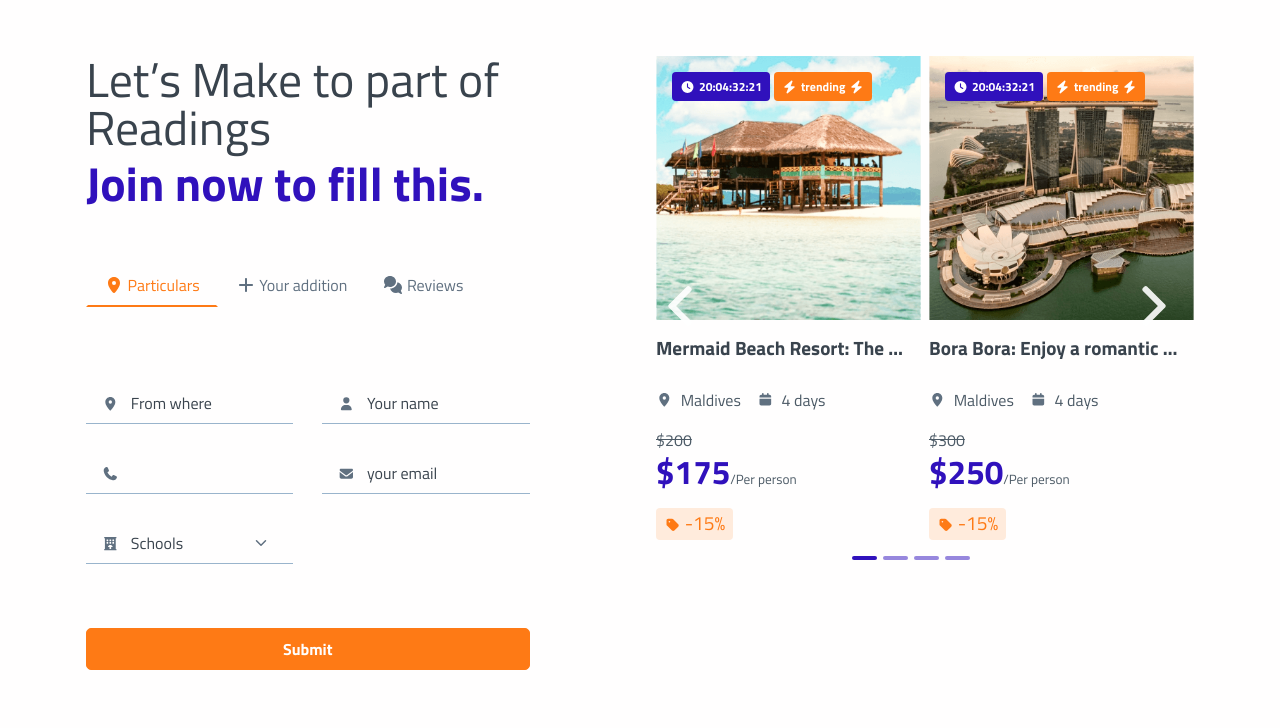
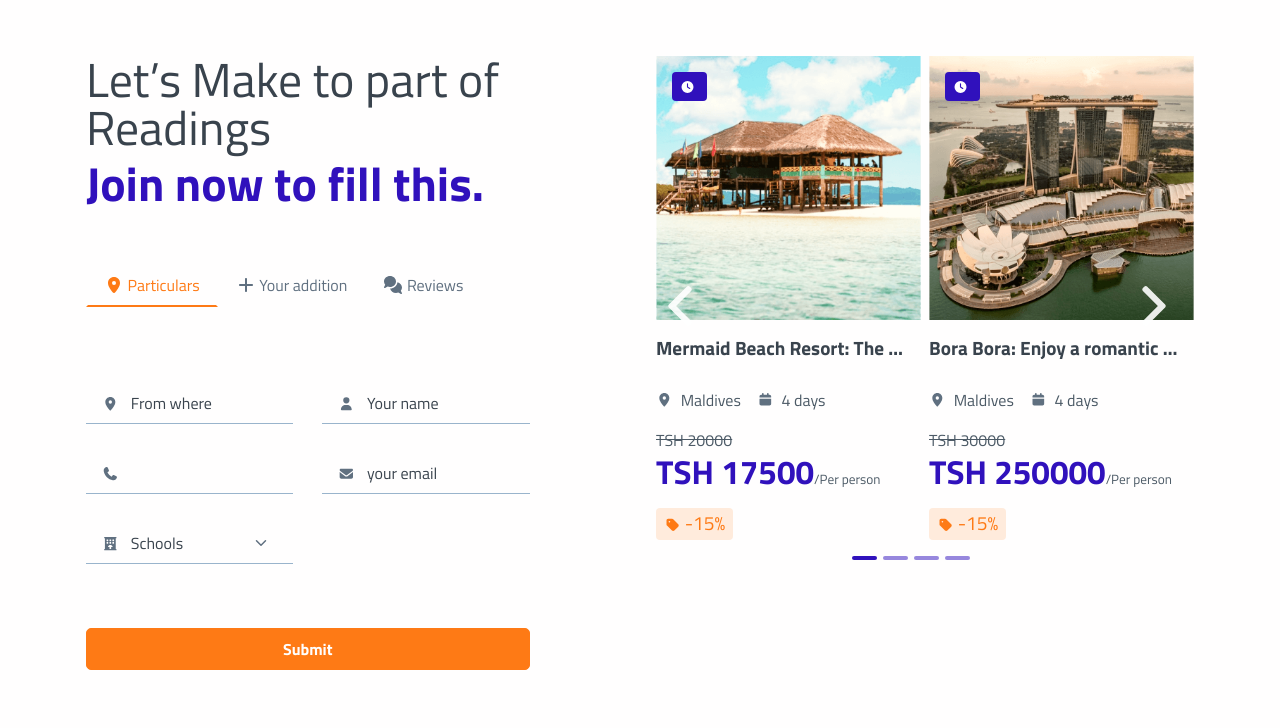
Before and after one commit to adevotus/Landing-maktaba, a plain HTML site: page index.html in a window 1280 px wide. Shown: the part 72-800 px from the top of the page. Drawn offline with Linux system fonts and the light colour scheme.

Commit message:
sliding  modifier

```diff
--- a/index.html
+++ b/index.html
@@ -175,7 +175,7 @@
                           </div>
                         </div>
                         <div class="col-12 d-grid mt-6">
-                          <button class="btn btn-secondary" type="submit">Search Packages</button>
+                          <button class="btn btn-secondary" type="submit">Submit</button>
                         </div>
                       </form>
                     </div>
@@ -190,23 +190,23 @@
                     <div class="row h-100 align-items-center g-2">
                       <div class="col-md-6 mb-3 mb-md-0 h-100">
                         <div class="card card-span h-100 text-white"><img class="img-fluid h-100" src="assets/img/gallery/maldives.png" alt="..." />
-                          <div class="card-img-overlay ps-0"><span class="badge bg-primary ms-3 me-1 p-2"><i class="fas fa-clock me-1"></i><span>20:04:32:21</span></span><span class="badge bg-secondary p-2"><i class="fas fa-bolt me-1"></i><span>trending</span><i class="fas fa-bolt ms-1"> </i></span></div>
+                          <div class="card-img-overlay ps-0"><span class="badge bg-primary ms-3 me-1 p-2"><i class="fas fa-clock me-1"></i></span><span class="badge bg-secondary p-2"></div>
                           <div class="card-body ps-0">
                             <h5 class="fw-bold text-1000 mb-4 text-truncate">Mermaid Beach Resort: The most joyful way to spend your holiday</h5>
                             <div class="d-flex align-items-center justify-content-start"><span class="text-800 fs--1 me-2"><i class="fas fa-map-marker-alt"></i></span><span class="text-900 me-3">Maldives</span><span class="text-800 fs--1 me-2"><i class="fas fa-calendar"></i></span><span class="text-900">4 days</span></div>
-                            <p class="text-decoration-line-through text-900 mt-3 mb-0">$200</p>
-                            <h1 class="mb-3 text-primary fw-bolder fs-4"><span>$175</span><span class="text-900 fs--1 fw-normal">/Per person</span></h1><span class="badge bg-soft-secondary p-2"><i class="fas fa-tag text-secondary fs--1 me-1"></i><span class="text-secondary fw-normal fs-1">-15%</span></span>
+                            <p class="text-decoration-line-through text-900 mt-3 mb-0">TSH 20000</p>
+                            <h1 class="mb-3 text-primary fw-bolder fs-4"><span>TSH 17500</span><span class="text-900 fs--1 fw-normal">/Per person</span></h1><span class="badge bg-soft-secondary p-2"><i class="fas fa-tag text-secondary fs--1 me-1"></i><span class="text-secondary fw-normal fs-1">-15%</span></span>
                           </div>
                         </div>
                       </div>
                       <div class="col-md-6 mb-3 mb-md-0 h-100">
                         <div class="card card-span h-100 text-white"><img class="img-fluid h-100" src="assets/img/gallery/cinnamon.png" alt="..." />
-                          <div class="card-img-overlay ps-0"><span class="badge bg-primary ms-3 me-1 p-2"><i class="fas fa-clock me-1"></i><span>20:04:32:21</span></span><span class="badge bg-secondary p-2"><i class="fas fa-bolt me-1"></i><span>trending</span><i class="fas fa-bolt ms-1"> </i></span></div>
+                          <div class="card-img-overlay ps-0"><span class="badge bg-primary ms-3 me-1 p-2"><i class="fas fa-clock me-1"></i></span><span class="badge bg-secondary p-2"></span></div>
                           <div class="card-body ps-0">
                             <h5 class="fw-bold text-1000 mb-4 text-truncate">Bora Bora: Enjoy a romantic cruise tour of at the sunny side of life</h5>
                             <div class="d-flex align-items-center justify-content-start"><span class="text-800 fs--1 me-2"><i class="fas fa-map-marker-alt"></i></span><span class="text-900 me-3">Maldives</span><span class="text-800 fs--1 me-2"><i class="fas fa-calendar"></i></span><span class="text-900">4 days</span></div>
-                            <p class="text-decoration-line-through text-900 mt-3 mb-0">$300</p>
-                            <h1 class="mb-3 text-primary fw-bolder fs-4"><span>$250</span><span class="text-900 fs--1 fw-normal">/Per person</span></h1><span class="badge bg-soft-secondary p-2"><i class="fas fa-tag text-secondary fs--1 me-1"></i><span class="text-secondary fw-normal fs-1">-15%</span></span>
+                            <p class="text-decoration-line-through text-900 mt-3 mb-0">TSH 30000</p>
+                            <h1 class="mb-3 text-primary fw-bolder fs-4"><span>TSH 250000</span><span class="text-900 fs--1 fw-normal">/Per person</span></h1><span class="badge bg-soft-secondary p-2"><i class="fas fa-tag text-secondary fs--1 me-1"></i><span class="text-secondary fw-normal fs-1">-15%</span></span>
                           </div>
                         </div>
                       </div>
@@ -221,8 +221,8 @@
                           <div class="card-body ps-0">
                             <h5 class="fw-bold text-1000 mb-4 text-truncate">Mermaid Beach Resort: The most joyful way to spend your holiday</h5>
                             <div class="d-flex align-items-center justify-content-start"><span class="text-800 fs--1 me-2"><i class="fas fa-map-marker-alt"></i></span><span class="text-900 me-3">Maldives</span><span class="text-800 fs--1 me-2"><i class="fas fa-calendar"></i></span><span class="text-900">4 days</span></div>
-                            <p class="text-decoration-line-through text-900 mt-3 mb-0">$200</p>
-                            <h1 class="mb-3 text-primary fw-bolder fs-4"><span>$175</span><span class="text-900 fs--1 fw-normal">/Per person</span></h1><span class="badge bg-soft-secondary p-2"><i class="fas fa-tag text-secondary fs--1 me-1"></i><span class="text-secondary fw-normal fs-1">-15%</span></span>
+                            <p class="text-decoration-line-through text-900 mt-3 mb-0">Tsh 20000</p>
+                            <h1 class="mb-3 text-primary fw-bolder fs-4"><span>Tsh 17500</span><span class="text-900 fs--1 fw-normal">/Per person</span></h1><span class="badge bg-soft-secondary p-2"><i class="fas fa-tag text-secondary fs--1 me-1"></i><span class="text-secondary fw-normal fs-1">-15%</span></span>
                           </div>
                         </div>
                       </div>
@@ -232,8 +232,8 @@
                           <div class="card-body ps-0">
                             <h5 class="fw-bold text-1000 mb-4 text-truncate">Bora Bora: Enjoy a romantic cruise tour of at the sunny side of life</h5>
                             <div class="d-flex align-items-center justify-content-start"><span class="text-800 fs--1 me-2"><i class="fas fa-map-marker-alt"></i></span><span class="text-900 me-3">Maldives</span><span class="text-800 fs--1 me-2"><i class="fas fa-calendar"></i></span><span class="text-900">4 days</span></div>
-                            <p class="text-decoration-line-through text-900 mt-3 mb-0">$300</p>
-                            <h1 class="mb-3 text-primary fw-bolder fs-4"><span>$250</span><span class="text-900 fs--1 fw-normal">/Per person</span></h1><span class="badge bg-soft-secondary p-2"><i class="fas fa-tag text-secondary fs--1 me-1"></i><span class="text-secondary fw-normal fs-1">-15%</span></span>
+                            <p class="text-decoration-line-through text-900 mt-3 mb-0">TSH 30000</p>
+                            <h1 class="mb-3 text-primary fw-bolder fs-4"><span>TSH 25000</span><span class="text-900 fs--1 fw-normal">/Per person</span></h1><span class="badge bg-soft-secondary p-2"><i class="fas fa-tag text-secondary fs--1 me-1"></i><span class="text-secondary fw-normal fs-1">-15%</span></span>
                           </div>
                         </div>
                       </div>
@@ -244,12 +244,12 @@
                     <div class="row h-100 align-items-center g-2">
                       <div class="col-md-6 mb-3 mb-md-0 h-100">
                         <div class="card card-span h-100 text-white"><img class="img-fluid h-100" src="assets/img/gallery/maldives.png" alt="..." />
-                          <div class="card-img-overlay ps-0"><span class="badge bg-primary ms-3 me-1 p-2"><i class="fas fa-clock me-1"></i><span>20:04:32:21</span></span><span class="badge bg-secondary p-2"><i class="fas fa-bolt me-1"></i><span>trending</span><i class="fas fa-bolt ms-1"> </i></span></div>
+                          <div class="card-img-overlay ps-0"><span class="badge bg-primary ms-3 me-1 p-2"><i class="fas fa-clock me-1"></i></span></div>
                           <div class="card-body ps-0">
                             <h5 class="fw-bold text-1000 mb-4 text-truncate">Mermaid Beach Resort: The most joyful way to spend your holiday</h5>
                             <div class="d-flex align-items-center justify-content-start"><span class="text-800 fs--1 me-2"><i class="fas fa-map-marker-alt"></i></span><span class="text-900 me-3">Maldives</span><span class="text-800 fs--1 me-2"><i class="fas fa-calendar"></i></span><span class="text-900">4 days</span></div>
-                            <p class="text-decoration-line-through text-900 mt-3 mb-0">$200</p>
-                            <h1 class="mb-3 text-primary fw-bolder fs-4"><span>$175</span><span class="text-900 fs--1 fw-normal">/Per person</span></h1><span class="badge bg-soft-secondary p-2"><i class="fas fa-tag text-secondary fs--1 me-1"></i><span class="text-secondary fw-normal fs-1">-15%</span></span>
+                            <p class="text-decoration-line-through text-900 mt-3 mb-0">TSH 20000</p>
+                            <h1 class="mb-3 text-primary fw-bolder fs-4"><span>TSH 175000</span><span class="text-900 fs--1 fw-normal">/Per person</span></h1><span class="badge bg-soft-secondary p-2"><i class="fas fa-tag text-secondary fs--1 me-1"></i><span class="text-secondary fw-normal fs-1">-15%</span></span>
                           </div>
                         </div>
                       </div>
@@ -259,8 +259,8 @@
                           <div class="card-body ps-0">
                             <h5 class="fw-bold text-1000 mb-4 text-truncate">Bora Bora: Enjoy a romantic cruise tour of at the sunny side of life</h5>
                             <div class="d-flex align-items-center justify-content-start"><span class="text-800 fs--1 me-2"><i class="fas fa-map-marker-alt"></i></span><span class="text-900 me-3">Maldives</span><span class="text-800 fs--1 me-2"><i class="fas fa-calendar"></i></span><span class="text-900">4 days</span></div>
-                            <p class="text-decoration-line-through text-900 mt-3 mb-0">$300</p>
-                            <h1 class="mb-3 text-primary fw-bolder fs-4"><span>$250</span><span class="text-900 fs--1 fw-normal">/Per person</span></h1><span class="badge bg-soft-secondary p-2"><i class="fas fa-tag text-secondary fs--1 me-1"></i><span class="text-secondary fw-normal fs-1">-15%</span></span>
+                            <p class="text-decoration-line-through text-900 mt-3 mb-0">TSH 30000</p>
+                            <h1 class="mb-3 text-primary fw-bolder fs-4"><span>TSH 25000</span><span class="text-900 fs--1 fw-normal">/Per person</span></h1><span class="badge bg-soft-secondary p-2"><i class="fas fa-tag text-secondary fs--1 me-1"></i><span class="text-secondary fw-normal fs-1">-15%</span></span>
                           </div>
                         </div>
                       </div>
@@ -275,8 +275,8 @@
                           <div class="card-body ps-0">
                             <h5 class="fw-bold text-1000 mb-4 text-truncate">Mermaid Beach Resort: The most joyful way to spend your holiday</h5>
                             <div class="d-flex align-items-center justify-content-start"><span class="text-800 fs--1 me-2"><i class="fas fa-map-marker-alt"></i></span><span class="text-900 me-3">Maldives</span><span class="text-800 fs--1 me-2"><i class="fas fa-calendar"></i></span><span class="text-900">4 days</span></div>
-                            <p class="text-decoration-line-through text-900 mt-3 mb-0">$200</p>
-                            <h1 class="mb-3 text-primary fw-bolder fs-4"><span>$175</span><span class="text-900 fs--1 fw-normal">/Per person</span></h1><span class="badge bg-soft-secondary p-2"><i class="fas fa-tag text-secondary fs--1 me-1"></i><span class="text-secondary fw-normal fs-1">-15%</span></span>
+                            <p class="text-decoration-line-through text-900 mt-3 mb-0">TSH 20000</p>
+                            <h1 class="mb-3 text-primary fw-bolder fs-4"><span>TSH 175000</span><span class="text-900 fs--1 fw-normal">/Per person</span></h1><span class="badge bg-soft-secondary p-2"><i class="fas fa-tag text-secondary fs--1 me-1"></i><span class="text-secondary fw-normal fs-1">-15%</span></span>
                           </div>
                         </div>
                       </div>
@@ -286,8 +286,8 @@
                           <div class="card-body ps-0">
                             <h5 class="fw-bold text-1000 mb-4 text-truncate">Bora Bora: Enjoy a romantic cruise tour of at the sunny side of life</h5>
                             <div class="d-flex align-items-center justify-content-start"><span class="text-800 fs--1 me-2"><i class="fas fa-map-marker-alt"></i></span><span class="text-900 me-3">Maldives</span><span class="text-800 fs--1 me-2"><i class="fas fa-calendar"></i></span><span class="text-900">4 days</span></div>
-                            <p class="text-decoration-line-through text-900 mt-3 mb-0">$300</p>
-                            <h1 class="mb-3 text-primary fw-bolder fs-4"><span>$250</span><span class="text-900 fs--1 fw-normal">/Per person</span></h1><span class="badge bg-soft-secondary p-2"><i class="fas fa-tag text-secondary fs--1 me-1"></i><span class="text-secondary fw-normal fs-1">-15%</span></span>
+                            <p class="text-decoration-line-through text-900 mt-3 mb-0">TSH 30000</p>
+                            <h1 class="mb-3 text-primary fw-bolder fs-4"><span>TSH 250000</span><span class="text-900 fs--1 fw-normal">/Per person</span></h1><span class="badge bg-soft-secondary p-2"><i class="fas fa-tag text-secondary fs--1 me-1"></i><span class="text-secondary fw-normal fs-1">-15%</span></span>
                           </div>
                         </div>
                       </div>
```
